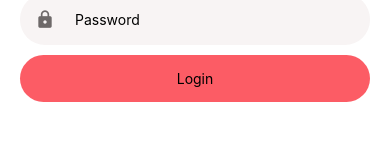
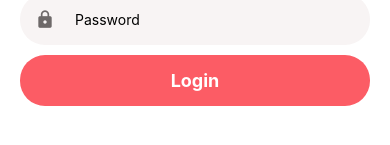
Before and after one commit to zahid2022skipq/ecommerceapp, a React Native app: screen / in a window 390 px wide. Shown: the part 257-402 px from the top of the page. Built offline with nearby package versions, Linux system fonts and the light colour scheme.

Commit message:
adding padding

```diff
--- a/app/components/AppButton.js
+++ b/app/components/AppButton.js
@@ -8,7 +8,7 @@ function AppButton({ title, handleBtn, color = "primary" }) {
       style={[styles.button, { backgroundColor: colors[color] }]}
       onPress={handleBtn}
     >
-      <Text>{title}</Text>
+      <Text style={styles.text}>{title}</Text>
     </TouchableOpacity>
   );
 }
```
